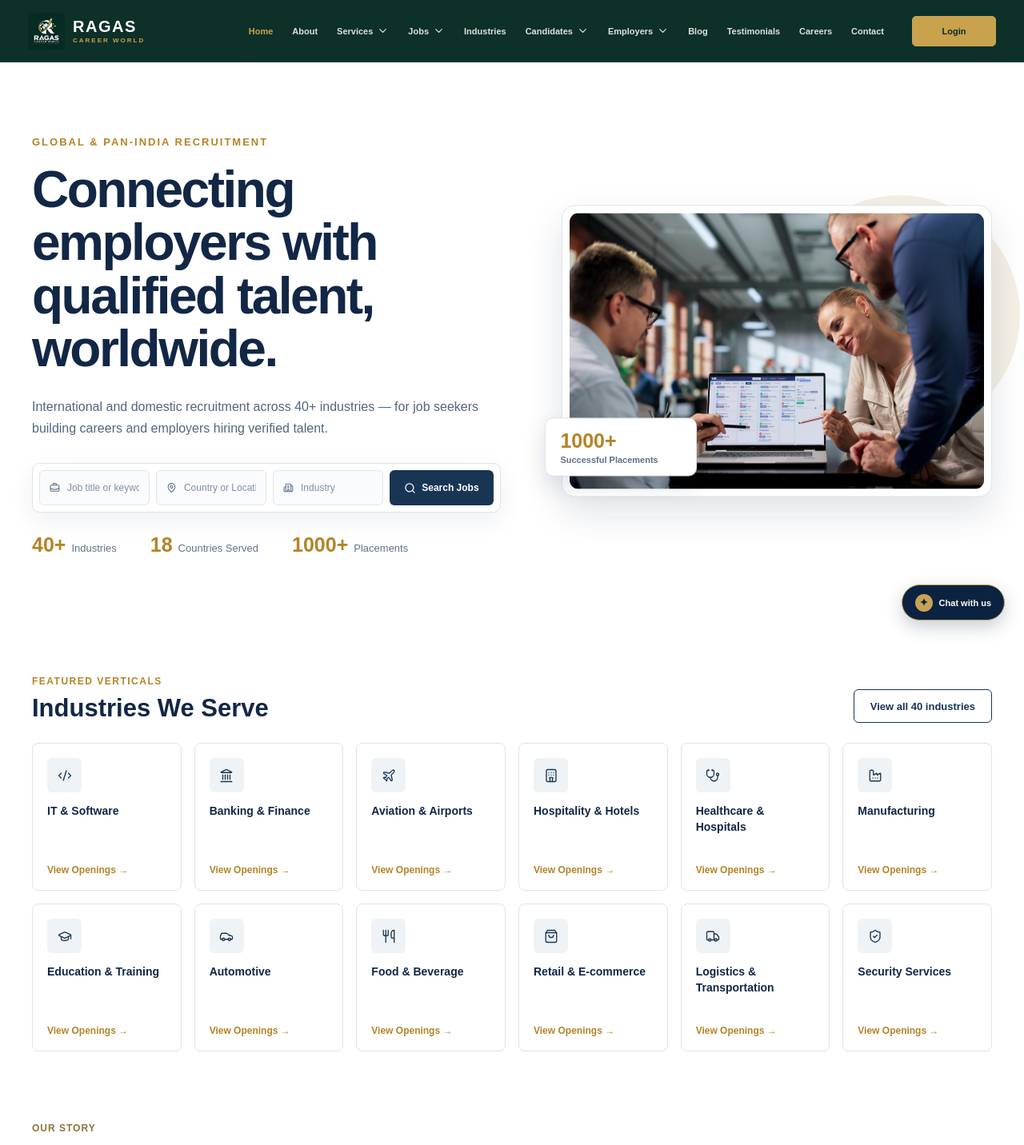
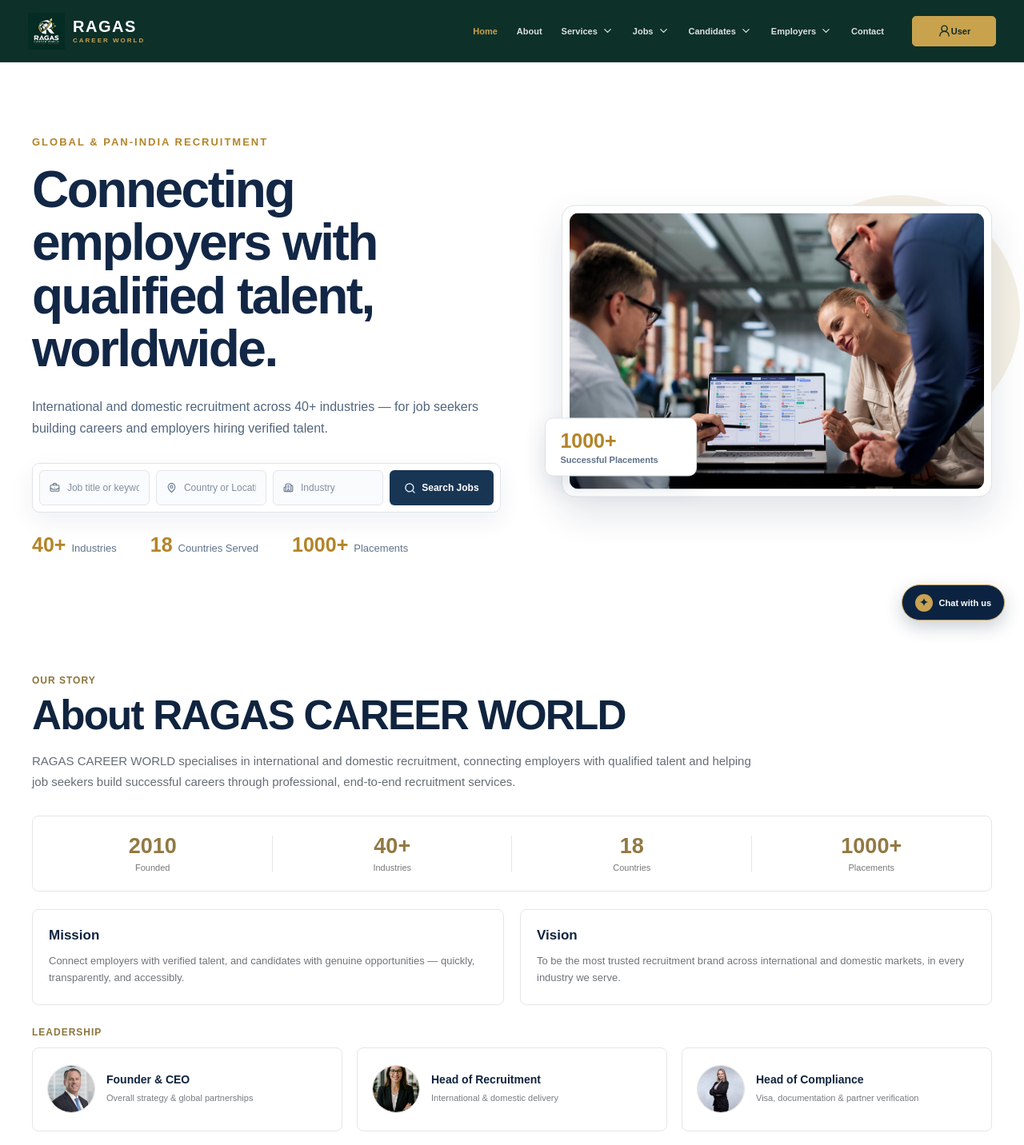
Before and after one commit to arpitagradepaper-alt/ragas-career-world, a React (Vite) app: page / in a window 1280 px wide. Shown: the top 1432 px of the page at 80% size. Built offline with nearby package versions, Linux system fonts and the light colour scheme.

Commit message:
navbar login modification and remove industries section from home page

```diff
--- a/src/components/Navbar.jsx
+++ b/src/components/Navbar.jsx
@@ -29,11 +29,39 @@
   const [profileOpen, setProfileOpen] = useState(false);
 
   const scrollToSection = (id) => {
+    const pageRoutes = {
+      about: "/about",
+      services: "/services",
+      "international-jobs": "/international-jobs",
+      "domestic-jobs": "/domestic-jobs",
+      industries: "/industries",
+      "current-openings": "/current-openings",
+      employers: "/employers",
+      "job-seekers": "/job-seekers",
+      "upload-resume": "/upload-resume",
+      "post-a-job": "/post-a-job",
+      "partner-with-us": "/partner-with-us",
+      "recruitment-process": "/recruitment-process",
+      "visa-immigration": "/visa-support",
+      blog: "/blog",
+      testimonials: "/testimonials",
+      contact: "/contact",
+      careers: "/careers",
+    };
+
+    if (id !== "home") {
+      setMobileMenuOpen(false);
+      setMobileDropdown(null);
+      setDesktopDropdown(null);
+      navigate(pageRoutes[id] || "/");
+      return;
+    }
+
     if (location.pathname !== "/") {
       setMobileMenuOpen(false);
       setMobileDropdown(null);
       setDesktopDropdown(null);
-      navigate(`/#${id}`);
+      navigate("/");
       return;
     }
 
@@ -377,21 +405,6 @@
             )}
           </div>
 
-          <a
-            href="#industries"
-            className={
-              activeSection === "industries"
-                ? "active"
-                : ""
-            }
-            onClick={(e) => {
-              e.preventDefault();
-              scrollToSection("industries");
-            }}
-          >
-            Industries
-          </a>
-
           {/* CANDIDATES DROPDOWN */}
           <div
             className={`navbar-dropdown ${
@@ -507,45 +520,6 @@
           </div>
 
           <a
-            href="#blog"
-            className={activeSection === "blog" ? "active" : ""}
-            onClick={(e) => {
-              e.preventDefault();
-              scrollToSection("blog");
-            }}
-          >
-            Blog
-          </a>
-
-          <a
-            href="#testimonials"
-            className={
-              activeSection === "testimonials"
-                ? "active"
-                : ""
-            }
-            onClick={(e) => {
-              e.preventDefault();
-              scrollToSection("testimonials");
-            }}
-          >
-            Testimonials
-          </a>
-
-          <a
-            href="#careers"
-            className={
-              activeSection === "careers" ? "active" : ""
-            }
-            onClick={(e) => {
-              e.preventDefault();
-              scrollToSection("careers");
-            }}
-          >
-            Careers
-          </a>
-
-          <a
             href="#contact"
             className={
               activeSection === "contact" ? "active" : ""
@@ -561,13 +535,17 @@
 
         <div className="navbar-actions">
           {/* DESKTOP CTA */}
+          {!isUserLoggedIn && (
             <button
               type="button"
               className="navbar-cta"
               onClick={() => navigate("/user-login")}
+              aria-label="Open user login"
             >
-            Login
+              <UserRound size={17} aria-hidden="true" />
+              User
             </button>
+          )}
 
           {isUserLoggedIn && (
             <div className="navbar-profile-menu">
@@ -778,21 +756,6 @@
           )}
         </div>
 
-        <a
-          href="#industries"
-          className={
-            activeSection === "industries"
-              ? "active"
-              : ""
-          }
-          onClick={(e) => {
-            e.preventDefault();
-            scrollToSection("industries");
-          }}
-        >
-          Industries
-        </a>
-
         <div className="mobile-dropdown">
           <button
             type="button"
@@ -890,47 +853,6 @@
         </div>
 
         <a
-          href="#blog"
-          className={
-            activeSection === "blog" ? "active" : ""
-          }
-          onClick={(e) => {
-            e.preventDefault();
-            scrollToSection("blog");
-          }}
-        >
-          Blog
-        </a>
-
-        <a
-          href="#testimonials"
-          className={
-            activeSection === "testimonials"
-              ? "active"
-              : ""
-          }
-          onClick={(e) => {
-            e.preventDefault();
-            scrollToSection("testimonials");
-          }}
-        >
-          Testimonials
-        </a>
-
-        <a
-          href="#careers"
-          className={
-            activeSection === "careers" ? "active" : ""
-          }
-          onClick={(e) => {
-            e.preventDefault();
-            scrollToSection("careers");
-          }}
-        >
-          Careers
-        </a>
-
-        <a
           href="#contact"
           className={
             activeSection === "contact" ? "active" : ""
@@ -947,8 +869,10 @@
           type="button"
           className="mobile-get-started"
           onClick={() => navigate("/user-login")}
+          aria-label="Open user login"
         >
-          Login
+          <UserRound size={17} aria-hidden="true" />
+          User
         </button>
       </div>
     </header>
--- a/src/pages/Home.jsx
+++ b/src/pages/Home.jsx
@@ -6,38 +6,6 @@
   MapPin,
   BriefcaseBusiness,
   Building2,
-  Code2,
-  Landmark,
-  Plane,
-  Hotel,
-  Factory,
-  GraduationCap,
-  Car,
-  Utensils,
-  ShoppingBag,
-  Truck,
-  ShieldCheck,
-  Stethoscope,
-  Scale,
-  Wrench,
-  Users,
-  Globe2,
-  Package,
-  Megaphone,
-  Banknote,
-  Cpu,
-  HardHat,
-  Radio,
-  Ship,
-  Zap,
-  FlaskConical,
-  Leaf,
-  Newspaper,
-  Camera,
-  Palette,
-  Music,
-  Dumbbell,
-  Gamepad2,
 } from "lucide-react";
 
 import About from "./About";
@@ -61,58 +29,12 @@
 
 import "./Home.css";
 
-const industries = [
-  { name: "IT & Software", icon: Code2 },
-  { name: "Banking & Finance", icon: Landmark },
-  { name: "Aviation & Airports", icon: Plane },
-  { name: "Hospitality & Hotels", icon: Hotel },
-  { name: "Healthcare & Hospitals", icon: Stethoscope },
-  { name: "Manufacturing", icon: Factory },
-  { name: "Education & Training", icon: GraduationCap },
-  { name: "Automotive", icon: Car },
-  { name: "Food & Beverage", icon: Utensils },
-  { name: "Retail & E-commerce", icon: ShoppingBag },
-  { name: "Logistics & Transportation", icon: Truck },
-  { name: "Security Services", icon: ShieldCheck },
-  { name: "Medical & Pharma", icon: Stethoscope },
-  { name: "Construction", icon: HardHat },
-  { name: "Engineering", icon: Wrench },
-  { name: "Legal Services", icon: Scale },
-  { name: "Human Resources", icon: Users },
-  { name: "International Trade", icon: Globe2 },
-  { name: "Warehouse & Supply Chain", icon: Package },
-  { name: "Marketing & Advertising", icon: Megaphone },
-  { name: "Insurance", icon: Banknote },
-  { name: "Technology & AI", icon: Cpu },
-  { name: "Oil & Gas", icon: Zap },
-  { name: "Pharmaceuticals", icon: FlaskConical },
-  { name: "Agriculture", icon: Leaf },
-  { name: "Media & Journalism", icon: Newspaper },
-  { name: "Photography", icon: Camera },
-  { name: "Design & Creative", icon: Palette },
-  { name: "Entertainment", icon: Music },
-  { name: "Sports & Fitness", icon: Dumbbell },
-  { name: "Gaming", icon: Gamepad2 },
-  { name: "Telecommunications", icon: Radio },
-  { name: "Shipping & Maritime", icon: Ship },
-  { name: "Real Estate", icon: Building2 },
-  { name: "Travel & Tourism", icon: Globe2 },
-  { name: "Government Services", icon: Landmark },
-  { name: "Consulting", icon: BriefcaseBusiness },
-  { name: "Energy & Utilities", icon: Zap },
-  { name: "NGO & Social Services", icon: Users },
-  { name: "Other Industries", icon: BriefcaseBusiness },
-];
-
 export function Home() {
   const navigate = useNavigate();
 
   const isUserLoggedIn =
     localStorage.getItem("ragasUserLoggedIn") === "true" ||
     sessionStorage.getItem("ragasUserLoggedIn") === "true";
-
-  const [showAllIndustries, setShowAllIndustries] =
-    useState(false);
 
   useEffect(() => {
     const sectionId = window.location.hash.slice(1);
@@ -188,10 +110,6 @@
   }, []);
 
   const handleSearch = () => {
-    navigate("/current-openings");
-  };
-
-  const handleIndustryOpenings = () => {
     navigate("/current-openings");
   };
 
@@ -301,82 +219,6 @@
 
           </div>
         </div>
-      </section>
-
-      {/* INDUSTRIES */}
-
-      <section
-        id="industries"
-        className="page-slide"
-      >
-        <section className="industries-section">
-
-          <div className="section-top">
-
-            <div>
-              <p className="section-eyebrow">
-                FEATURED VERTICALS
-              </p>
-
-              <h2>Industries We Serve</h2>
-            </div>
-
-            <button
-              type="button"
-              className="outline-button"
-              onClick={() =>
-                setShowAllIndustries(
-                  (prev) => !prev
-                )
-              }
-            >
-              {showAllIndustries
-                ? "Show less"
-                : "View all 40 industries"}
-            </button>
-
-          </div>
-
-          <div
-            className={`industry-grid ${
-              showAllIndustries
-                ? "industry-grid-expanded"
-                : ""
-            }`}
-          >
-            {(showAllIndustries
-              ? industries
-              : industries.slice(0, 12)
-            ).map((industry) => {
-
-              const Icon = industry.icon;
-
-              return (
-                <div
-                  className="industry-card"
-                  key={industry.name}
-                >
-                  <div className="industry-icon">
-                    <Icon size={18} />
-                  </div>
-
-                  <h3>{industry.name}</h3>
-
-                  <button
-                    type="button"
-                    className="industry-opening-link"
-                    onClick={
-                      handleIndustryOpenings
-                    }
-                  >
-                    View Openings →
-                  </button>
-                </div>
-              );
-            })}
-          </div>
-
-        </section>
       </section>
 
       {/* CURRENT OPENINGS */}
```
Lines whose indentation alone changed are shown as unchanged.
